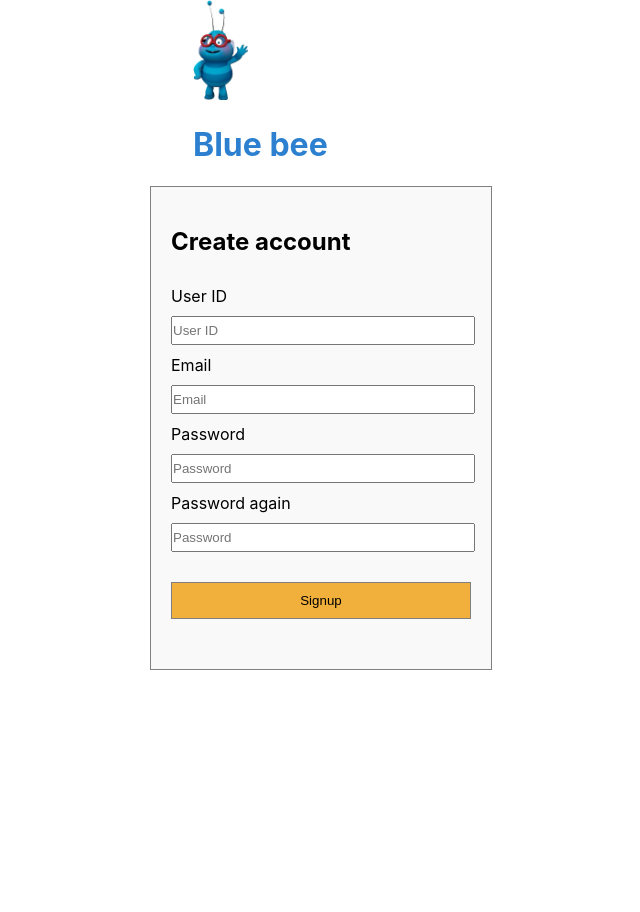
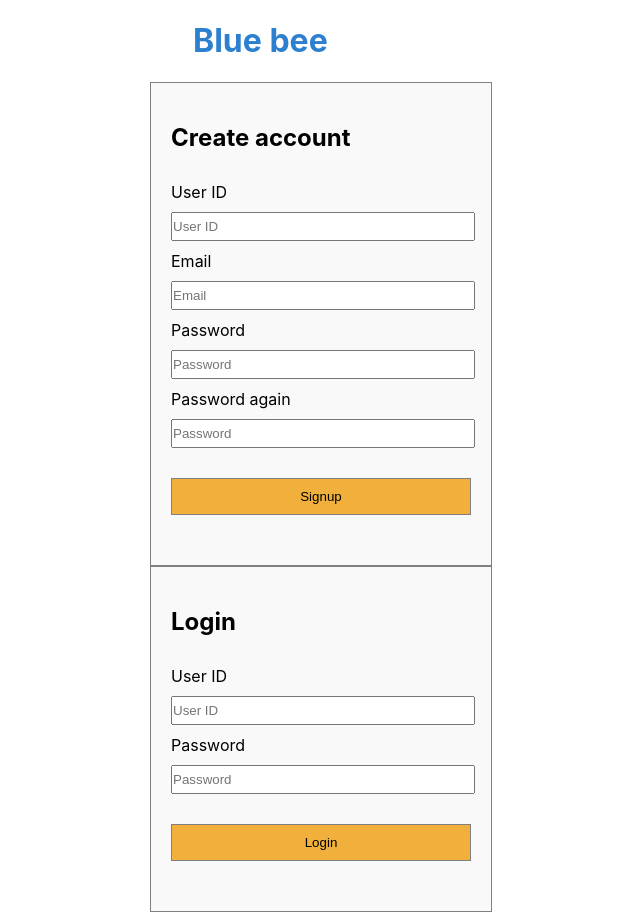
Before and after one commit to sverma06/blue_bee, a React (Create React App) app: page / in a window 1280 px wide. Shown: the whole page, without its empty margins (319-959 px from the left). Before the commit the page ends 800 px from the top, so only its background shows below. Built offline with nearby package versions, Linux system fonts and the light colour scheme.

Commit message:
Frontend for logging in

```diff
--- a/package.json
+++ b/package.json
@@ -12,6 +12,8 @@
     "@testing-library/user-event": "^13.5.0",
     "react": "^18.2.0",
     "react-dom": "^18.2.0",
+    "react-router": "^6.4.2",
+    "react-router-dom": "^6.4.2",
     "react-scripts": "5.0.1",
     "web-vitals": "^2.1.4"
   },
--- a/src/App.js
+++ b/src/App.js
@@ -1,45 +1,12 @@
 import "./App.css";
-import logo from "./assets/images/logo.png";
+import Signup from './components/Signup/Signup';
+import Login from './components/Login/Login';
 
 function App() {
   return (
     <div>
-      <div className="heading">
-        <img className="logo" src={logo} alt="logo" />
-        <h1>Blue bee</h1>
-      </div>
-      <div className="form">
-        <form>
-          <h2>Create account</h2>
-          <div className="userid">
-            <label className="label">User ID </label>
-            <input className="input" type="text" placeholder="User ID"></input>
-          </div>
-          <div className="email">
-            <label className="label">Email </label>
-            <input className="input" type="text" placeholder="Email"></input>
-          </div>
-          <div className="password">
-            <label className="label">Password </label>
-            <input
-              className="input"
-              type="password"
-              placeholder="Password"
-            ></input>
-          </div>
-          <div className="password">
-            <label className="label">Password again </label>
-            <input
-              className="input"
-              type="password"
-              placeholder="Password"
-            ></input>
-          </div>
-          <div>
-            <button className="button">Signup</button>
-          </div>
-        </form>
-      </div>
+      <Signup />
+      <Login />
     </div>
   );
 }
--- /dev/null
+++ b/src/components/Login/Login.js
@@ -0,0 +1,28 @@
+import React from "react";
+
+const Login = () => {
+  return (
+    <div className="form">
+      <form>
+      <h2>Login</h2>
+        <div className="userid">
+          <label className="label">User ID </label>
+          <input className="input" type="text" placeholder="User ID"></input>
+        </div>
+        <div className="password">
+          <label className="label">Password </label>
+          <input
+            className="input"
+            type="password"
+            placeholder="Password"
+          ></input>
+        </div>
+        <div>
+          <button className="button">Login</button>
+        </div>
+      </form>
+    </div>
+  );
+};
+
+export default Login;
--- a/src/components/signup/signup.js
+++ b/src/components/signup/signup.js
@@ -1,32 +1,47 @@
-// import React from "react";
+import React from "react";
+// import logo from "./assets/images/logo.png";
 
-// const signup = () => {
-//   return (
-//     <div className="box">
-//       <form>
-//         <h2>Create account</h2>
-//         <div className="userid">
-//           <label>User ID: </label>
-//           <input type="text" placeholder="User ID"></input>
-//         </div>
-//         <div className="email">
-//           <label>Email: </label>
-//           <input type="text" placeholder="Email"></input>
-//         </div>
-//         <div className="password">
-//           <label>Password: </label>
-//           <input type="password" placeholder="Password"></input>
-//         </div>
-//         <div className="password">
-//           <label>Password again: </label>
-//           <input type="password" placeholder="Password"></input>
-//         </div>
-//         <div>
-//           <button className="signup_button">Signup</button>
-//         </div>
-//       </form>
-//     </div>
-//   );
-// };
+const signup = () => {
+  return (
+    <div>
+    <div className="heading">
+      {/* <img className="logo" src={logo} alt="logo" /> */}
+      <h1>Blue bee</h1>
+    </div>
+    <div className="form">
+      <form>
+        <h2>Create account</h2>
+        <div className="userid">
+          <label className="label">User ID </label>
+          <input className="input" type="text" placeholder="User ID"></input>
+        </div>
+        <div className="email">
+          <label className="label">Email </label>
+          <input className="input" type="text" placeholder="Email"></input>
+        </div>
+        <div className="password">
+          <label className="label">Password </label>
+          <input
+            className="input"
+            type="password"
+            placeholder="Password"
+          ></input>
+        </div>
+        <div className="password">
+          <label className="label">Password again </label>
+          <input
+            className="input"
+            type="password"
+            placeholder="Password"
+          ></input>
+        </div>
+        <div>
+          <button className="button">Signup</button>
+        </div>
+      </form>
+    </div>
+  </div>
+  );
+};
 
-// export default signup;
+export default signup;
--- a/src/index.js
+++ b/src/index.js
@@ -1,14 +1,17 @@
-import React from 'react';
-import ReactDOM from 'react-dom/client';
-import './index.css';
-import App from './App';
-import reportWebVitals from './reportWebVitals';
+import React from "react";
+import ReactDOM from "react-dom/client";
+import "./index.css";
+import App from "./App";
+import reportWebVitals from "./reportWebVitals";
+import { BrowserRouter } from "react-router-dom";
 
-const root = ReactDOM.createRoot(document.getElementById('root'));
+const root = ReactDOM.createRoot(document.getElementById("root"));
 root.render(
-  <React.StrictMode>
-    <App />
-  </React.StrictMode>
+  <BrowserRouter>
+    <React.StrictMode>
+      <App />
+    </React.StrictMode>
+  </BrowserRouter>
 );
 
 // If you want to start measuring performance in your app, pass a function
```
Also changed, not shown: src/assets/logo.png (renamed from src/assets/images/logo.png), 1 other file (tests, documents, lock files or other folders).
